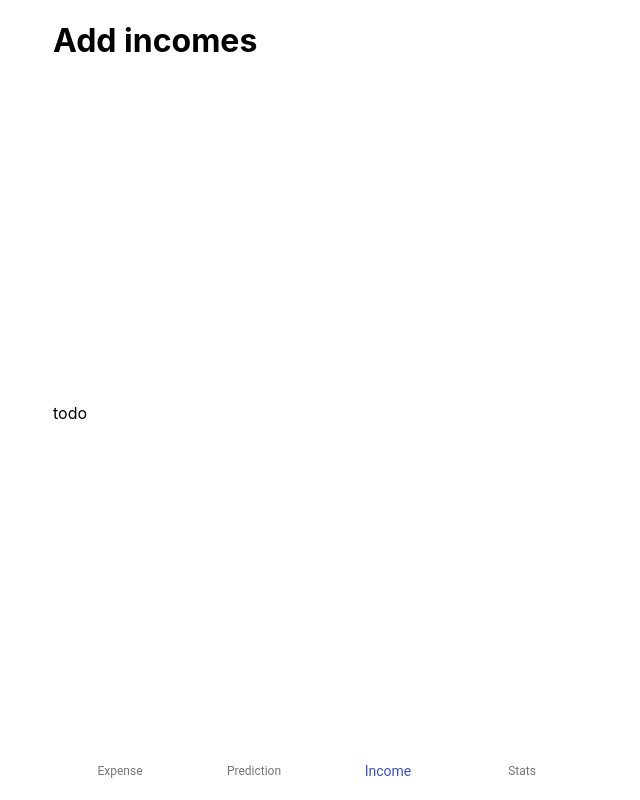
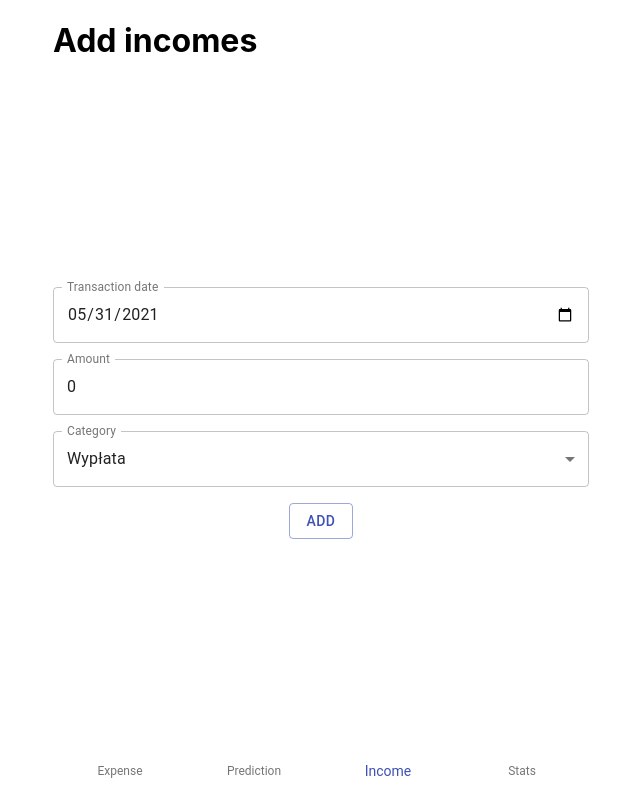
Before and after one commit to mateuszkornecki/budget-sheets, a Next.js app: page /income in a window 1280 px wide. Shown: the whole page, without its empty margins (319-959 px from the left). Built offline with nearby package versions, Linux system fonts and the light colour scheme.

Commit message:
feat: added income form

```diff
--- /dev/null
+++ b/api/incomes.ts
@@ -0,0 +1,38 @@
+import { TIncomesCategories } from '../constanst/IncomesCategories';
+
+interface IIncome {
+	date: string;
+	amount: number | string;
+	category: keyof TIncomesCategories;
+}
+
+interface IIncomeFilters {
+	filter: keyof IIncome;
+	value: string;
+}
+
+function getFilteredIncomes({ filter, value }: IIncomeFilters): Promise<IIncome[]> {
+	return fetch(
+		`${process.env.NEXT_PUBLIC_SHEET_BEST_URL}/tabs/Incomes/${filter}/${value}*`
+	).then((response) => response.json());
+}
+
+function getAllIncomes(): Promise<IIncome[]> {
+	return fetch(`${process.env.NEXT_PUBLIC_SHEET_BEST_URL}/tabs/Incomes`).then(
+		(response) => response.json()
+	);
+}
+
+function postIncome(income: IIncome): Promise<IIncome[]> {
+	return fetch(`${process.env.NEXT_PUBLIC_SHEET_BEST_URL}/tabs/Incomes`, {
+		method: 'POST',
+		mode: 'cors',
+		headers: {
+			'Content-Type': 'application/json',
+		},
+		body: JSON.stringify(income),
+	}).then((response) => response.json());
+}
+
+export type { IIncome };
+export { getFilteredIncomes, getAllIncomes, postIncome };
--- /dev/null
+++ b/components/IncomeForm/index.tsx
@@ -0,0 +1,122 @@
+import { useMutation } from 'react-query';
+import { useFormik } from 'formik';
+import { format } from 'date-fns';
+import * as yup from 'yup';
+import { Button, Grid, TextField, CircularProgress, makeStyles } from '@material-ui/core';
+
+import { IIncome, postIncome } from '../../api/incomes';
+import { renderMenuItem } from '../ExpenseForm/utils/renderMenuItem';
+import {
+	IncomesCategories,
+	incomesCategoriesArray,
+} from '../../constanst/IncomesCategories';
+
+const validationSchema = yup.object({
+	date: yup.string().required('Date is required!'),
+	amount: yup.number().required('Amount is required!').positive().min(0),
+	category: yup.mixed().oneOf(incomesCategoriesArray).required('Category is required'),
+});
+
+const useStyles = makeStyles({
+	loadingSpinner: {
+		marginLeft: '1rem',
+	},
+});
+
+export function IncomeForm() {
+	const mutation = useMutation((income: IIncome) => postIncome(income));
+
+	const formik = useFormik({
+		initialValues: {
+			date: format(new Date(), 'yyyy-MM-dd'),
+			amount: 0,
+			category: IncomesCategories.Wypłata,
+		},
+		validationSchema: validationSchema,
+		onSubmit: (income, formProps) => {
+			mutation.mutate(income);
+			formProps.resetForm();
+		},
+	});
+
+	const styles = useStyles();
+
+	return (
+		<main>
+			<form onSubmit={formik.handleSubmit}>
+				<Grid
+					container
+					direction='column'
+					justify='flex-start'
+					alignItems='stretch'
+					wrap='nowrap'
+					spacing={2}
+				>
+					<Grid item>
+						<TextField
+							fullWidth
+							id='date'
+							type='date'
+							name='date'
+							label='Transaction date'
+							variant='outlined'
+							value={formik.values.date}
+							onChange={formik.handleChange}
+							error={formik.touched.date && Boolean(formik.errors.date)}
+							helperText={formik.touched.date && formik.errors.date}
+						/>
+					</Grid>
+					<Grid item>
+						<TextField
+							fullWidth
+							id='amount'
+							type='number'
+							name='amount'
+							label='Amount'
+							variant='outlined'
+							InputProps={{ inputProps: { min: 0, step: 1 } }}
+							value={formik.values.amount}
+							onChange={formik.handleChange}
+							error={formik.touched.amount && Boolean(formik.errors.amount)}
+							helperText={formik.touched.amount && formik.errors.amount}
+						/>
+					</Grid>
+					<Grid item>
+						<TextField
+							fullWidth
+							id='category'
+							select
+							name='category'
+							label='Category'
+							variant='outlined'
+							value={formik.values.category}
+							onChange={formik.handleChange}
+							error={
+								formik.touched.category && Boolean(formik.errors.category)
+							}
+							helperText={formik.touched.category && formik.errors.category}
+						>
+							{incomesCategoriesArray.map(renderMenuItem)}
+						</TextField>
+					</Grid>
+					<Grid container item justify='center'>
+						<Button
+							disabled={mutation.isLoading}
+							color='primary'
+							variant='outlined'
+							type='submit'
+						>
+							Add
+							{mutation.isLoading ? (
+								<CircularProgress
+									className={styles.loadingSpinner}
+									size={20}
+								/>
+							) : null}
+						</Button>
+					</Grid>
+				</Grid>
+			</form>
+		</main>
+	);
+}
--- /dev/null
+++ b/constanst/IncomesCategories.ts
@@ -0,0 +1,12 @@
+const IncomesCategories = {
+	Wypłata: 'Wypłata',
+	Zwroty: 'Zwroty',
+	Prezenty: 'Prezenty',
+	Inne: 'Inne',
+} as const;
+
+const incomesCategoriesArray = Object.values(IncomesCategories);
+
+export { IncomesCategories, incomesCategoriesArray };
+
+export type TIncomesCategories = typeof IncomesCategories;
--- a/pages/income.tsx
+++ b/pages/income.tsx
@@ -2,6 +2,7 @@ import Head from 'next/head';
 import { Fragment } from 'react';
 import { PageLayout } from '../components/PageLayout';
 import { Title } from '../components/Title';
+import { IncomeForm } from '../components/IncomeForm';
 
 function AddIncomePage() {
 	return (
@@ -13,7 +14,7 @@ function AddIncomePage() {
 			</Head>
 			<PageLayout>
 				<Title title={'Add incomes'} />
-				<main>todo</main>
+				<IncomeForm />
 			</PageLayout>
 		</Fragment>
 	);
```
